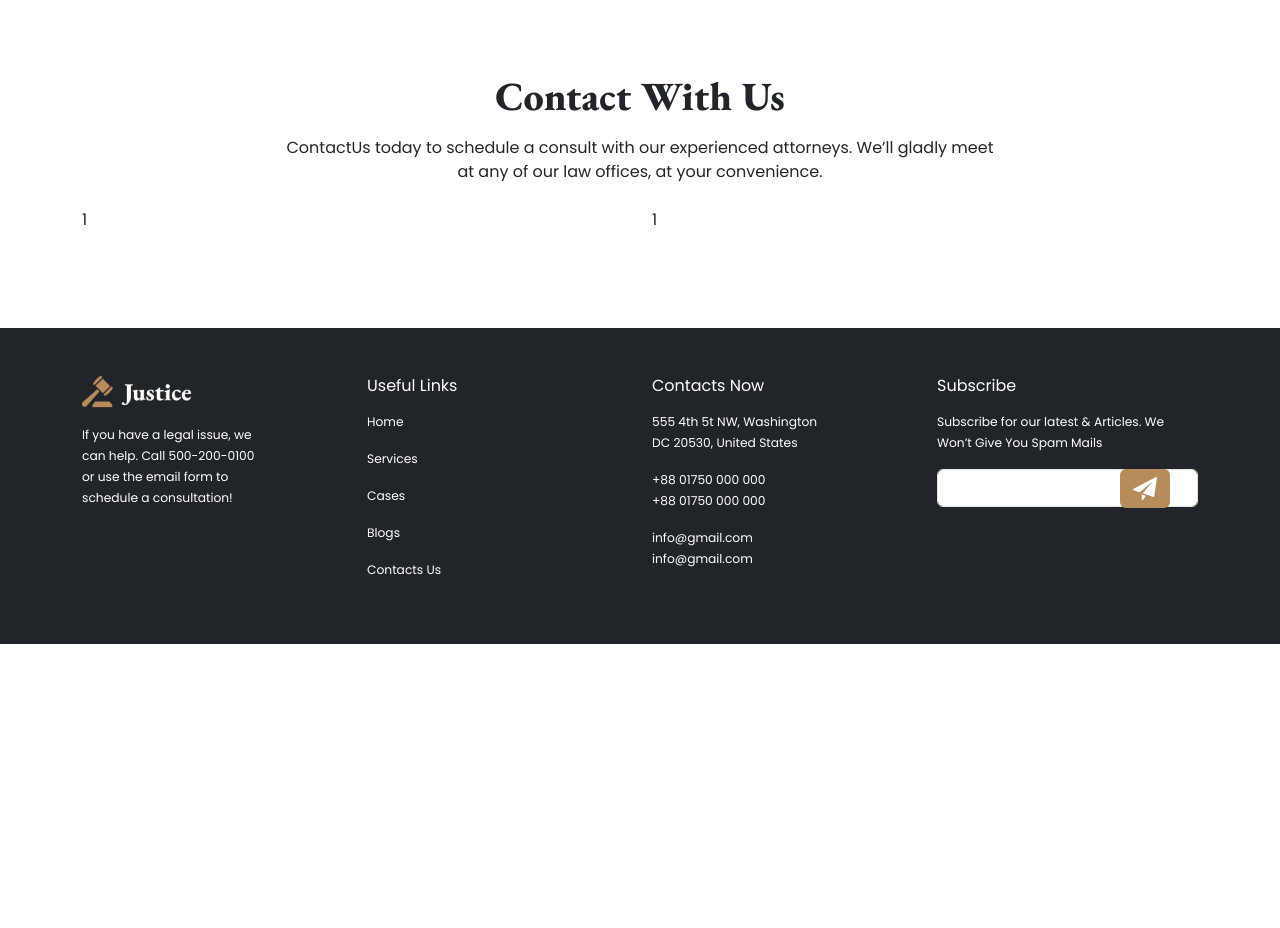
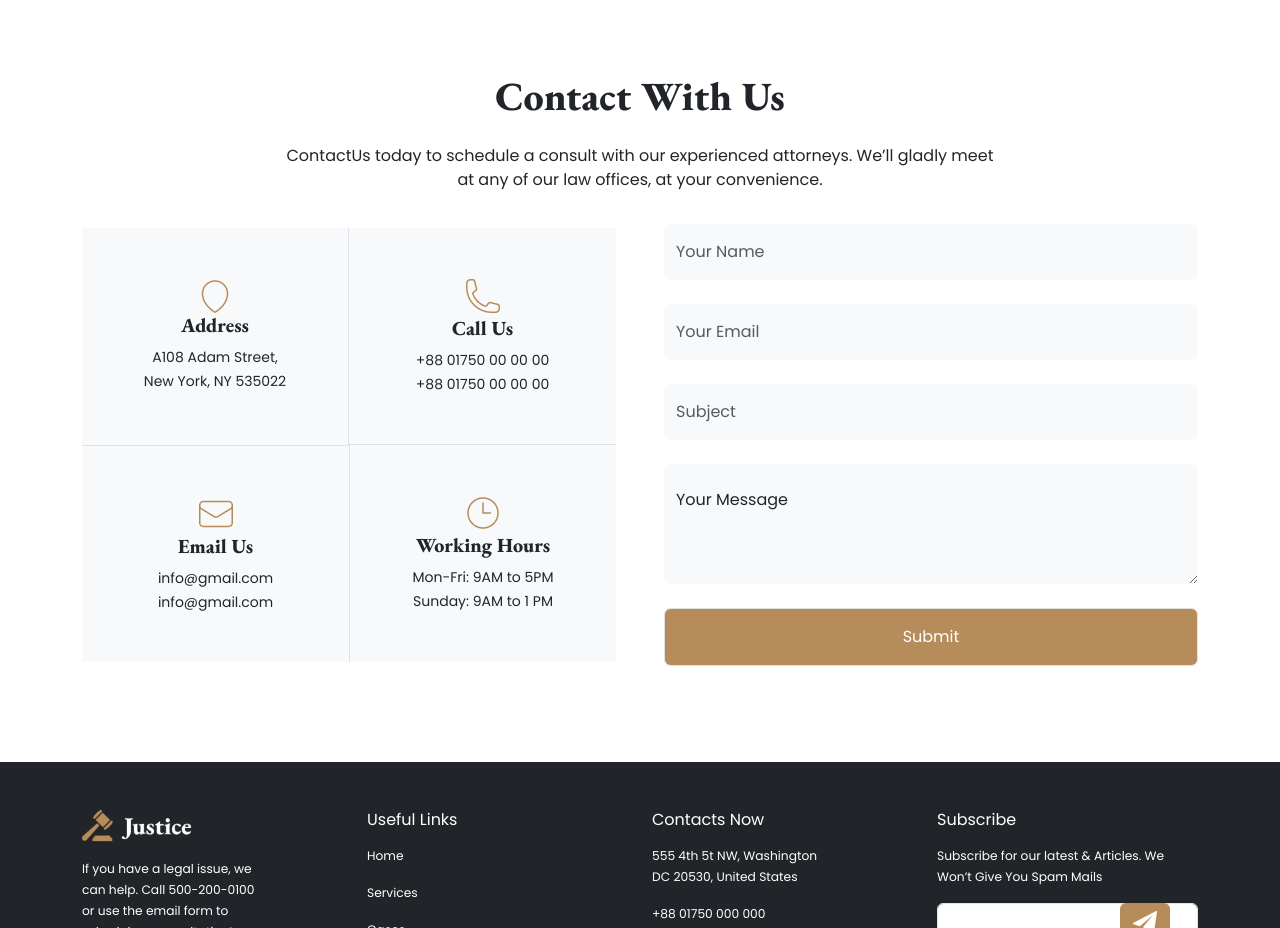
Before and after one commit to Arpitadey88/test-repo, a plain HTML site: page index.html in a window 1280 px wide. Shown: the part 3080-4008 px from the top of the page. Before the commit the page ends 3724 px from the top, so only its background shows below. Drawn offline with nearby package versions, Linux system fonts and the light colour scheme.

Commit message:
completed initial work

```diff
--- a/index.html
+++ b/index.html
@@ -396,12 +396,79 @@
         <!-- contact details area -->
         <section class="container my-5 py-5">
             <h1 class="text-center main-font">Contact With Us</h1>
-            <p class="py-2 text-center">ContactUs today to schedule a consult with our experienced attorneys. We’ll
+            <p class="py-3 text-center">ContactUs today to schedule a consult with our experienced attorneys. We’ll
                 gladly meet <br> at
                 any of our law offices, at your convenience. </p>
-            <div class="row row-cols-1 row-cols-md-2">
-                <div class="col">1 </div>
-                <div class="col">1</div>
+            <div class="row row-cols-1 row-cols-md-2 g-5 d-flex justify-content-center align-items-center">
+                <div class="col">
+                    <div class="row row-cols-1 row-cols-md-2 mx-auto">
+                        <div class="col border-end bg-light d-flex justify-content-center align-items-center">
+                            <div class="text-center px-5">
+                                <img src="assets/address.png" class="mx-auto" alt="...">
+                                <div>
+                                    <h5 class="main-font">Address</h5>
+                                    <small>A108 Adam Street,
+                                        New York, NY 535022</small>
+
+                                </div>
+                            </div>
+                        </div>
+                        <div class="col border-bottom bg-light d-flex justify-content-center align-items-center">
+                            <div class="text-center p-5">
+                                <img src="assets/call.png" class="mx-auto" alt="...">
+                                <div>
+                                    <h5 class="main-font">Call Us</h5>
+                                    <small>+88 01750 00 00 00 </small>
+                                    <small>+88 01750 00 00 00 </small>
+
+
+
+                                </div>
+                            </div>
+                        </div>
+                        <div class="col border-top bg-light d-flex justify-content-center align-items-center">
+                            <div class="text-center p-5">
+                                <img src="assets/email.png" class="mx-auto" alt="...">
+                                <div>
+                                    <h5 class="main-font">Email Us</h5>
+                                    <small>info@gmail.com
+                                        info@gmail.com</small>
+
+                                </div>
+                            </div>
+                        </div>
+                        <div class="col border-start bg-light d-flex justify-content-center align-items-center">
+                            <div class="text-center p-5">
+                                <img src="assets/time.png" class="mx-auto" alt="...">
+                                <div>
+                                    <h5 class="main-font">Working Hours</h5>
+                                    <small>Mon-Fri: 9AM to 5PM
+                                        Sunday: 9AM to 1 PM</small>
+
+                                </div>
+                            </div>
+                        </div>
+                    </div>
+                </div>
+                <div class="col">
+                    <div class="mb-3">
+
+                        <input type="name" class="form-control py-3 mb-4 border-0 bg-light"
+                            id="exampleFormControlInput1" placeholder="Your Name">
+
+                        <input type="email" class="form-control py-3 mb-4 border-0 bg-light"
+                            id="exampleFormControlInput1" placeholder="Your Email">
+
+                        <input type="text" class="form-control py-3 mb-4 border-0 bg-light"
+                            id="exampleFormControlInput1" placeholder="Subject">
+                    </div>
+                    <div class="mb-4">
+                        <textarea class="form-control border-0 bg-light py-4" id="exampleFormControlTextarea1"
+                            rows="3">Your Message </textarea>
+
+                    </div>
+                    <input class="form-control main-clr text-white py-3 mt-4" type="submit">
+                </div>
             </div>
 
         </section>
--- a/styles.css
+++ b/styles.css
@@ -52,4 +52,8 @@ body {
     .banner-title {
         font-size: 32px;
     }
+
+    .pointer-btn {
+        right: 50px;
+    }
 }
```
